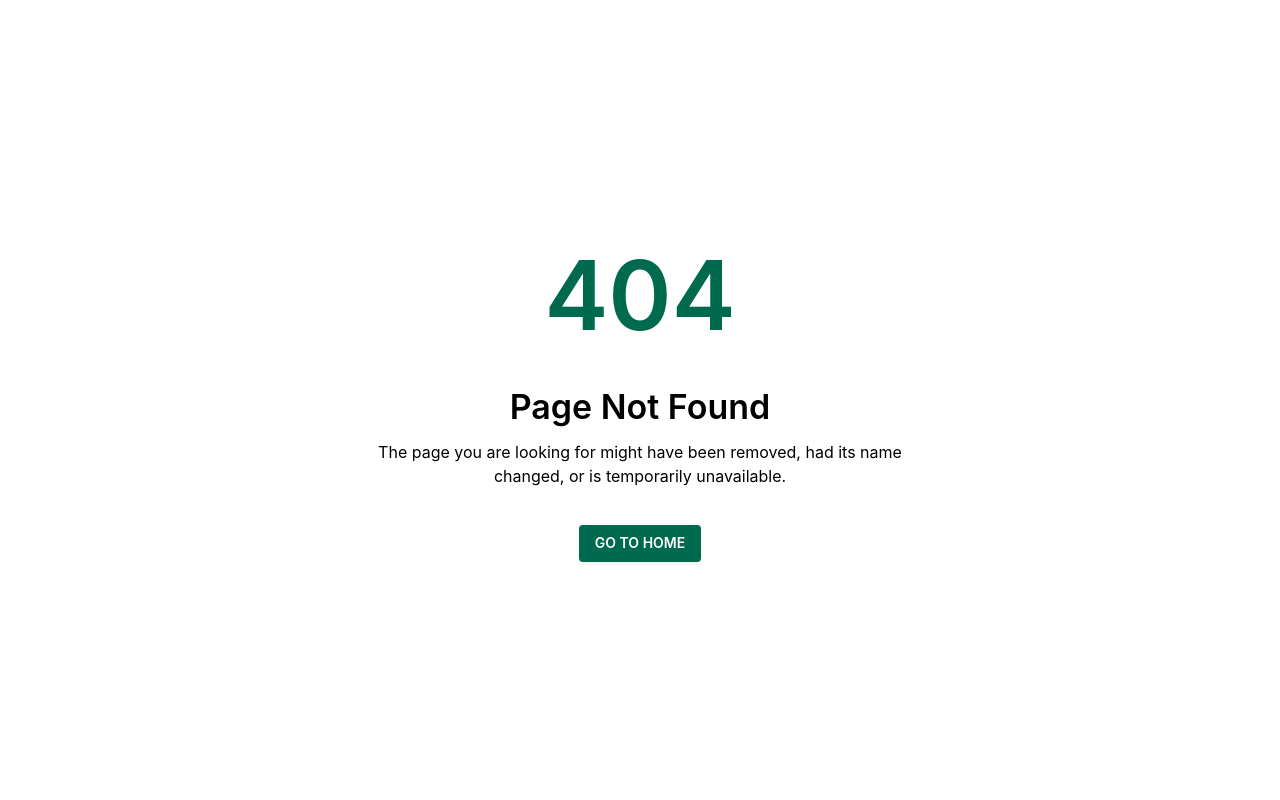
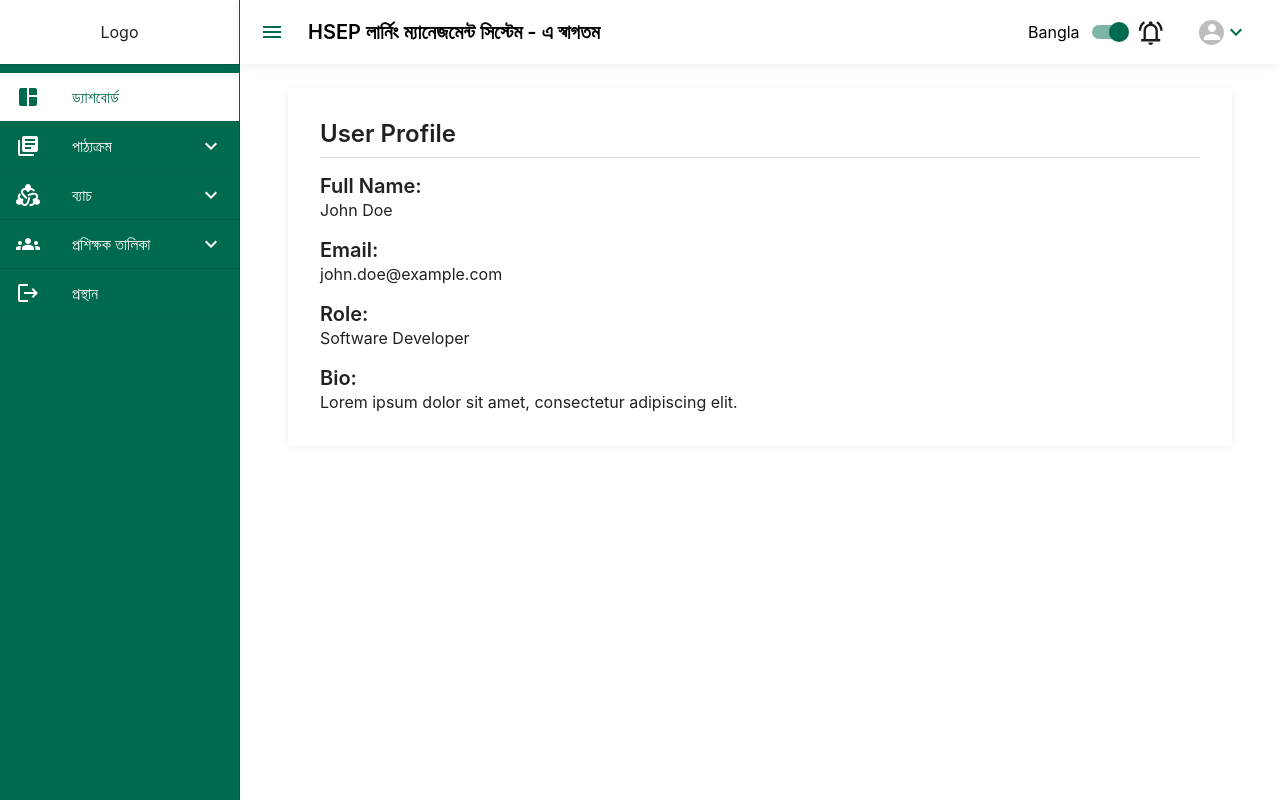
Before and after one commit to affan-habib/admin-panel, a React (Create React App) app: page /profile in a window 1280 px wide. Before the commit this address had no page. Built offline with nearby package versions, Linux system fonts and the light colour scheme; sample sign-in values are in the browser's storage.

Commit message:
profile page added

```diff
--- a/src/components/layouts/Header.tsx
+++ b/src/components/layouts/Header.tsx
@@ -1,17 +1,23 @@
-// AppBarComponent.tsx
-
-import React from 'react';
-import { Box, Avatar, Typography } from '@mui/material';
+import React, { useState } from 'react';
+import {
+  Box,
+  Avatar,
+  Typography,
+  Menu,
+  MenuItem,
+  IconButton,
+  styled,
+} from '@mui/material';
 import MuiAppBar, { AppBarProps as MuiAppBarProps } from '@mui/material/AppBar';
 import Toolbar from '@mui/material/Toolbar';
-import IconButton from '@mui/material/IconButton';
 import MenuIcon from '@mui/icons-material/Menu';
-import { styled } from '@mui/material/styles';
-import notificationIcon from 'assets/Notification.svg';
 import ExpandMoreIcon from '@mui/icons-material/ExpandMore';
-import { Logout, Person } from '@mui/icons-material';
+import { Person } from '@mui/icons-material';
 import LanguageSelect from 'components/common/LanguageSelect';
 import { useTranslation } from 'react-i18next';
+import notificationIcon from 'assets/Notification.svg';
+import { useNavigate } from 'react-router-dom';
+
 const drawerWidth = 240;
 
 interface AppBarProps extends MuiAppBarProps {
@@ -48,6 +54,16 @@ const Header: React.FC<HeaderProps> = ({
   handleLogout,
 }) => {
   const { t } = useTranslation();
+  const [anchorEl, setAnchorEl] = useState<null | HTMLElement>(null);
+
+  const handleClick = (event: React.MouseEvent<HTMLElement>) => {
+    setAnchorEl(event.currentTarget);
+  };
+
+  const handleClose = () => {
+    setAnchorEl(null);
+  };
+  const navigate = useNavigate();
   return (
     <AppBar position="fixed" open={open} sx={{ bgcolor: 'white' }}>
       <Toolbar sx={{ display: 'flex', justifyContent: 'space-between' }}>
@@ -79,19 +95,28 @@ const Header: React.FC<HeaderProps> = ({
             style={{ height: 25, width: 25, marginRight: 20 }}
           />
 
-          {/* Avatar */}
-          <Avatar alt="User Avatar" sx={{ height: 25, width: 25 }}>
-            <Person />
-          </Avatar>
-
+          {/* Avatar and ExpandMore Icon */}
           <IconButton
             color="primary"
-            aria-label="logout"
+            aria-label="user-options"
+            onClick={handleClick}
             sx={{ ml: 1 }}
-            onClick={handleLogout}
           >
-            <Logout />
+            <Avatar alt="User Avatar" sx={{ height: 25, width: 25 }}>
+              <Person />
+            </Avatar>
+            <ExpandMoreIcon />
           </IconButton>
+
+          {/* User Options Menu */}
+          <Menu
+            anchorEl={anchorEl}
+            open={Boolean(anchorEl)}
+            onClose={handleClose}
+          >
+            <MenuItem onClick={() => navigate('profile')}>Profile</MenuItem>
+            <MenuItem onClick={handleLogout}>Logout</MenuItem>
+          </Menu>
         </Box>
       </Toolbar>
     </AppBar>
--- /dev/null
+++ b/src/core/userProfile/UserProfile.tsx
@@ -0,0 +1,44 @@
+import React from 'react';
+import { Container, Typography, Paper, Divider, Box } from '@mui/material';
+
+const UserProfile: React.FC = () => {
+  return (
+    <Container component="main" maxWidth="xl">
+      <Paper
+        elevation={3}
+        sx={{
+          padding: 4,
+          display: 'flex',
+          flexDirection: 'column',
+          // alignItems: 'center',
+        }}
+      >
+        <Typography variant="h5" gutterBottom>
+          User Profile
+        </Typography>
+        <Divider sx={{ width: '100%', marginBottom: 2 }} />
+        <Box>
+          <Typography variant="h6">Full Name:</Typography>
+          <Typography>John Doe</Typography>
+        </Box>
+        <Box sx={{ marginTop: 2 }}>
+          <Typography variant="h6">Email:</Typography>
+          <Typography>john.doe@example.com</Typography>
+        </Box>
+        <Box sx={{ marginTop: 2 }}>
+          <Typography variant="h6">Role:</Typography>
+          <Typography>Software Developer</Typography>
+        </Box>
+        <Box sx={{ marginTop: 2 }}>
+          <Typography variant="h6">Bio:</Typography>
+          <Typography>
+            Lorem ipsum dolor sit amet, consectetur adipiscing elit.
+          </Typography>
+        </Box>
+        {/* Add more information as needed */}
+      </Paper>
+    </Container>
+  );
+};
+
+export default UserProfile;
--- a/src/routes/AdminRoutes.js
+++ b/src/routes/AdminRoutes.js
@@ -2,6 +2,7 @@ import { lazy } from 'react';
 import Loadable from 'components/common/Loadable';
 import BatchList from 'core/batch/BatchList';
 import CreateBatch from 'core/batch/CreateBatch';
+// import UserProfile from 'views/userProfile/UserProfile';
 const PrivateRoute = Loadable(
   lazy(() => import('components/common/PrivateRoute')),
 );
@@ -9,6 +10,7 @@ const DashboardLayout = Loadable(
   lazy(() => import('components/layouts/DashboardLayout')),
 );
 const Dashboard = Loadable(lazy(() => import('core/dashboard/Dashboard')));
+const UserProfile = Loadable(lazy(() => import('core/userProfile/UserProfile')));
 
 const AdminRoutes = {
   path: '/',
@@ -30,6 +32,10 @@ const AdminRoutes = {
       path: 'create-batch',
       element: < CreateBatch/>,
     },
+    {
+      path: 'profile',
+      element: < UserProfile/>,
+    },
   ],
 };
 
```
